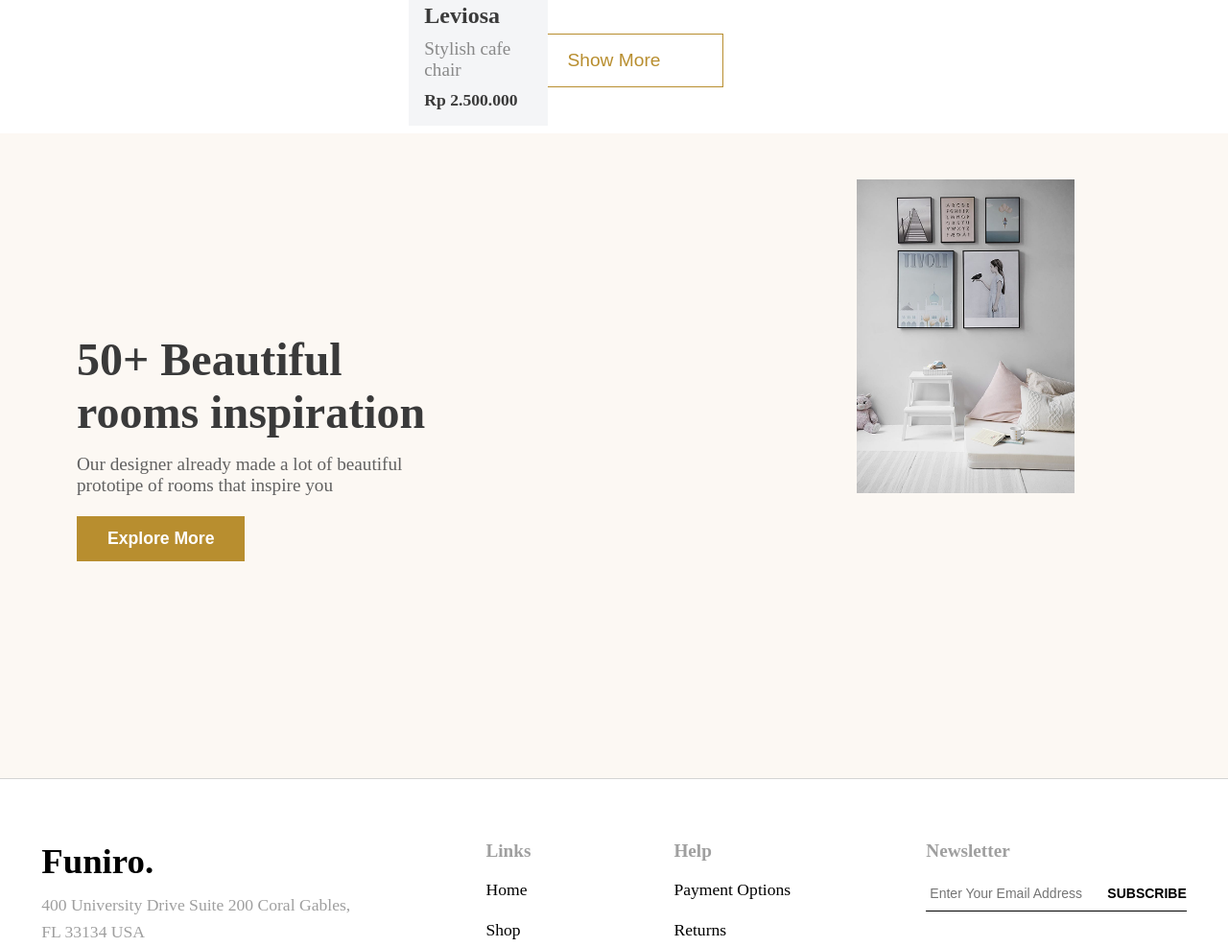
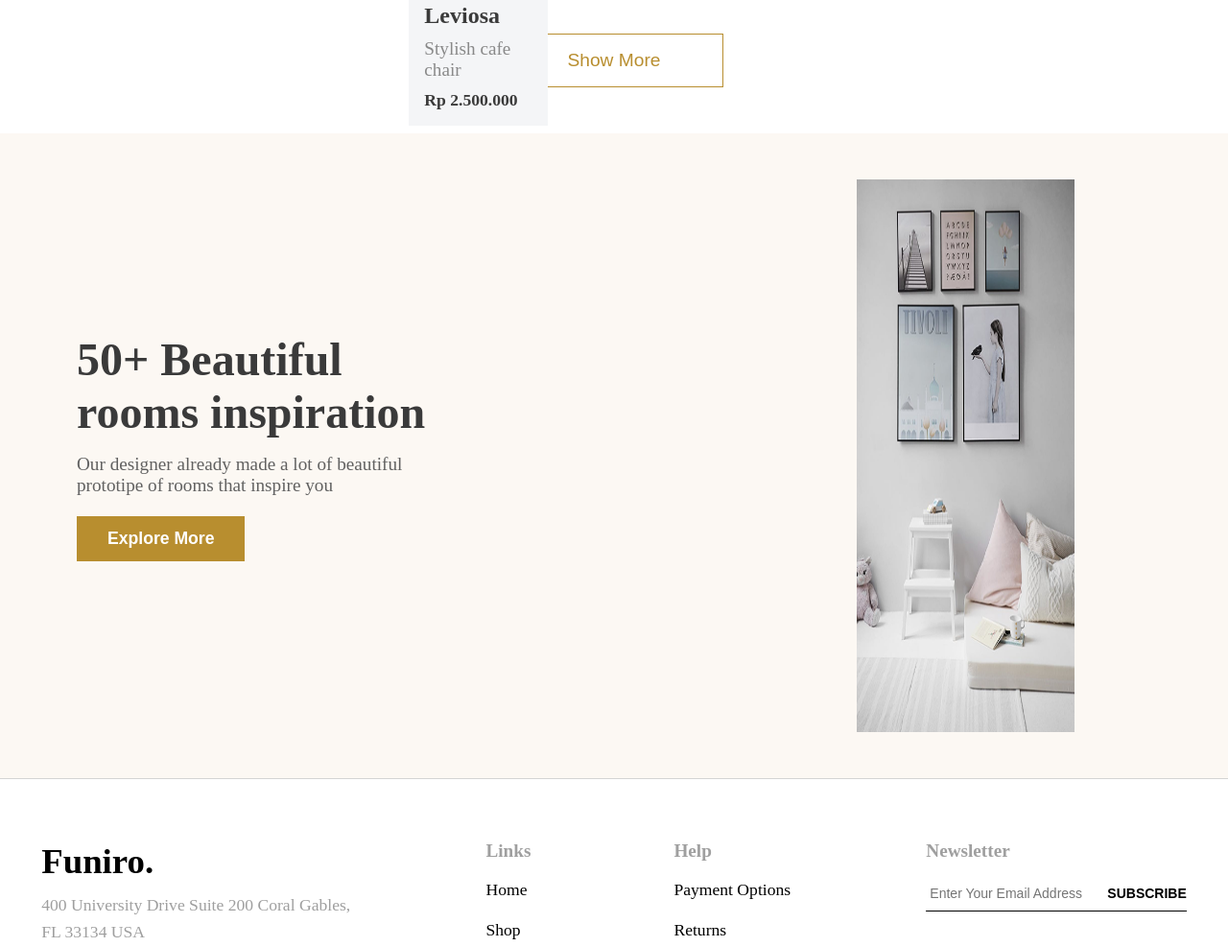
Before and after one commit to Diksha2013/css-projs, a plain HTML site: page Project4/index.html in a window 1280 px wide. Shown: the part 2208-3195 px from the top of the page at 96% size. Drawn offline with Linux system fonts and the light colour scheme.

Commit message:
Project4

```diff
--- a/Project4/index.html
+++ b/Project4/index.html
@@ -130,7 +130,7 @@
                     <button>Explore More</button>
                 </div>
                 <div>
-                    <img src="Image (1).png" alt="" width="100%">
+                    <img src="Image (1).png" alt="" width="100%" height="100%">
                 </div>
             </div>
 
```
